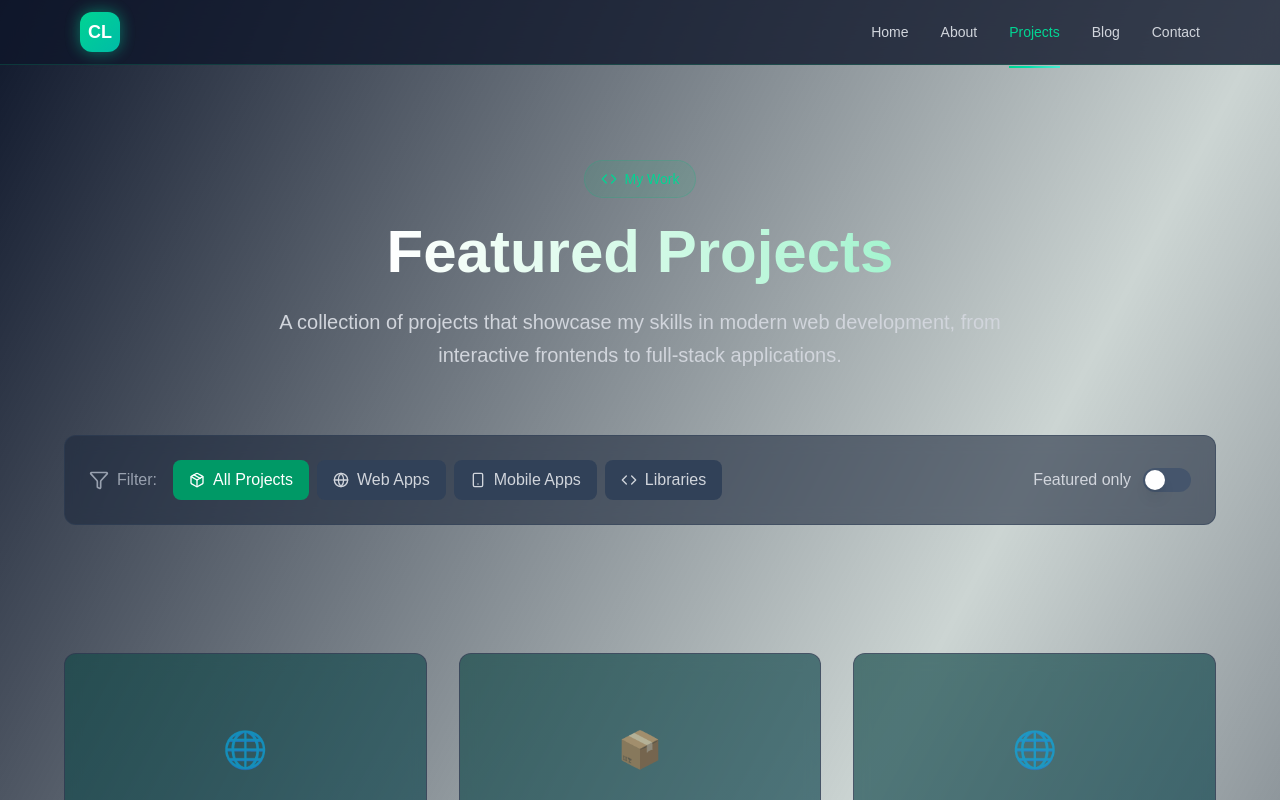
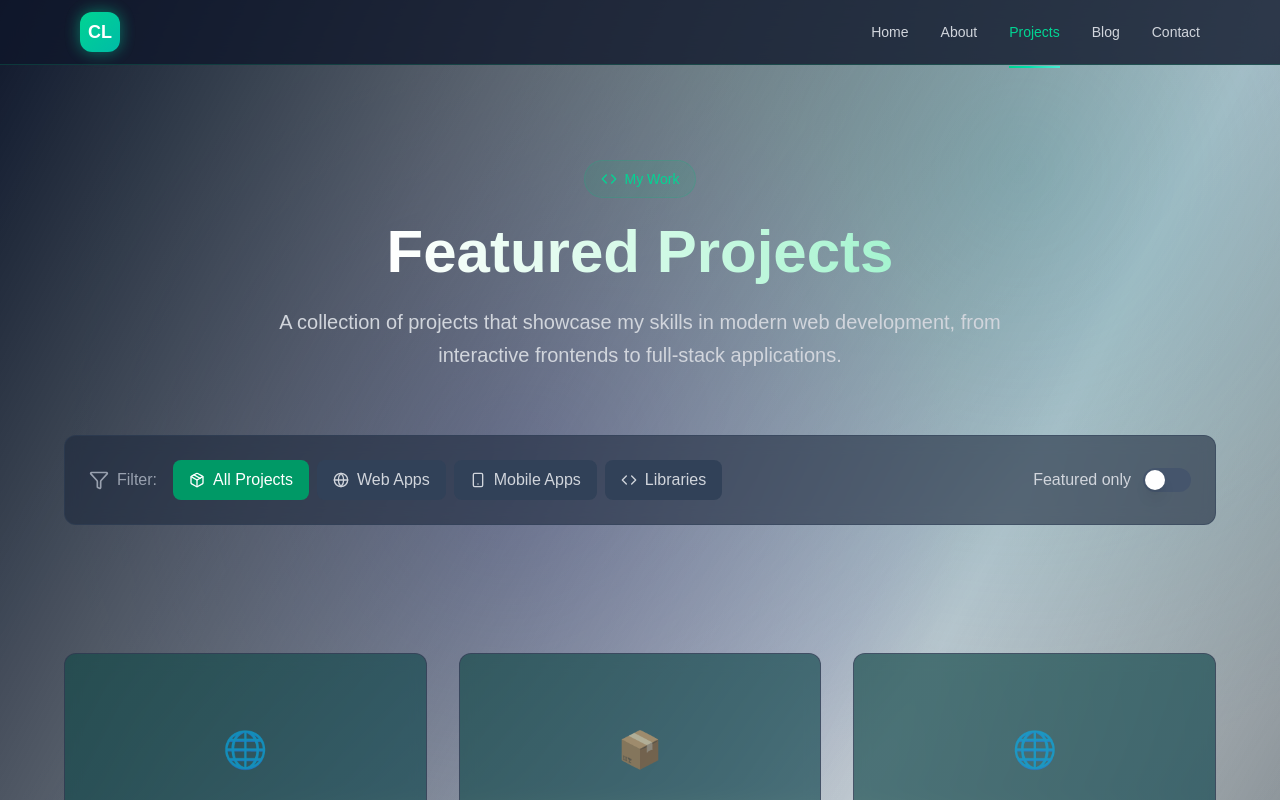
Before and after one commit to MichiyoYo/next-portfolio, a Next.js app: page /projects in a window 1280 px wide. Shown: the top 800 px of the page. Built offline with nearby package versions, Linux system fonts and the light colour scheme; a web font is replaced by a local one.

Commit message:
moved animated background to animation folder

```diff
--- a/src/app/blog/[slug]/page.tsx
+++ b/src/app/blog/[slug]/page.tsx
@@ -5,6 +5,7 @@ import Link from 'next/link';
 import { ArrowLeft, Calendar, Clock, User, Star } from 'lucide-react';
 import styles from '@/styles/blog.module.css';
 import { Badge, Tag } from '@/components/ui';
+import { AnimatedBackground } from '@/components/animations/AnimatedBackground';
 
 interface BlogPostPageProps {
   params: Promise<{
@@ -52,6 +53,7 @@ export default async function BlogPostPage({ params }: BlogPostPageProps) {
 
   return (
     <main className='min-h-screen bg-gradient-to-br from-slate-900 via-emerald-950/20 to-slate-900 pt-20'>
+      <AnimatedBackground />
       <article className='max-w-4xl mx-auto px-4 py-12'>
         <div className='mb-8'>
           <Link
--- a/src/app/blog/page.tsx
+++ b/src/app/blog/page.tsx
@@ -2,6 +2,7 @@ import { getAllBlogPosts } from '@/lib/blog';
 import Link from 'next/link';
 import { ArrowRight, Star } from 'lucide-react';
 import { BlogPostCard, FeaturedPostCard } from '@/components/ui';
+import { AnimatedBackground } from '@/components/animations/AnimatedBackground';
 
 export const metadata = {
   title: 'Blog | Cristina Lester',
@@ -22,6 +23,7 @@ export default async function BlogPage() {
 
   return (
     <div className='min-h-screen bg-gradient-to-br from-slate-900 via-emerald-950/20 to-slate-900 pt-20 px-4'>
+      <AnimatedBackground />
       <div className='max-w-6xl mx-auto py-12'>
         <header className='text-center mb-16'>
           <h1 className='text-4xl md:text-6xl font-bold text-white mb-6'>
--- a/src/app/projects/[slug]/layout.tsx
+++ b/src/app/projects/[slug]/layout.tsx
@@ -6,6 +6,7 @@ import Link from 'next/link';
 import { notFound } from 'next/navigation';
 import { fadeInUp, staggerChildren } from '@/lib/constants';
 import { getCaseStudyBySlug } from '@/lib/utils';
+import { AnimatedBackground } from '@/components/animations/AnimatedBackground';
 
 interface ProjectLayoutProps {
   children: React.ReactNode;
@@ -23,6 +24,7 @@ export default function ProjectLayout({ children, params }: ProjectLayoutProps)
 
   return (
     <main className='min-h-screen bg-gradient-to-br from-slate-900 via-emerald-950/20 to-slate-900 pt-20'>
+      <AnimatedBackground />
       {/* Header */}
       <section className='py-12 px-4'>
         <div className='max-w-4xl mx-auto'>
--- a/src/app/projects/page.tsx
+++ b/src/app/projects/page.tsx
@@ -15,6 +15,7 @@ import { fadeInUp, staggerChildren } from '@/lib/constants';
 import { PROJECTS, CATEGORIES } from '@/lib/constants';
 import { hasCaseStudy, getProjectUrl } from '@/lib/utils';
 import { Badge } from '@/components/ui';
+import { AnimatedBackground } from '@/components/animations/AnimatedBackground';
 
 export default function ProjectsPage() {
   const [activeCategory, setActiveCategory] = useState('all');
@@ -30,6 +31,7 @@ export default function ProjectsPage() {
 
   return (
     <main className='min-h-screen bg-gradient-to-br from-slate-900 via-emerald-950/20 to-slate-900 pt-20'>
+      <AnimatedBackground />
       {/* Hero Section */}
       <section className='py-20 px-4'>
         <div className='max-w-6xl mx-auto'>
--- /dev/null
+++ b/src/components/animations/AnimatedBackground.tsx
@@ -0,0 +1,46 @@
+'use client';
+
+import { motion } from 'framer-motion';
+
+export function AnimatedBackground() {
+  return (
+    <div className='fixed inset-0 -z-10 overflow-hidden'>
+      {/* Color-shifting gradient background */}
+      <motion.div
+        className='absolute inset-0 opacity-25'
+        animate={{
+          background: [
+            'radial-gradient(circle at 30% 30%, rgb(20, 184, 166) 0%, transparent 50%), radial-gradient(circle at 70% 70%, rgb(34, 197, 94) 0%, transparent 50%)',
+            'radial-gradient(circle at 40% 60%, rgb(79, 70, 229) 0%, transparent 50%), radial-gradient(circle at 80% 20%, rgb(20, 184, 166) 0%, transparent 50%)',
+            'radial-gradient(circle at 20% 80%, rgb(34, 197, 94) 0%, transparent 50%), radial-gradient(circle at 60% 40%, rgb(79, 70, 229) 0%, transparent 50%)',
+            'radial-gradient(circle at 30% 30%, rgb(20, 184, 166) 0%, transparent 50%), radial-gradient(circle at 70% 70%, rgb(34, 197, 94) 0%, transparent 50%)',
+          ],
+        }}
+        transition={{
+          duration: 20,
+          repeat: Infinity,
+          ease: 'easeInOut',
+        }}
+      />
+
+      {/* Secondary slower gradient */}
+      <motion.div
+        className='absolute inset-0 opacity-12'
+        animate={{
+          background: [
+            'linear-gradient(45deg, rgb(79, 70, 229) 0%, transparent 30%, rgb(20, 184, 166) 70%, transparent 100%)',
+            'linear-gradient(135deg, rgb(34, 197, 94) 0%, transparent 30%, rgb(79, 70, 229) 70%, transparent 100%)',
+            'linear-gradient(225deg, rgb(20, 184, 166) 0%, transparent 30%, rgb(34, 197, 94) 70%, transparent 100%)',
+            'linear-gradient(315deg, rgb(79, 70, 229) 0%, transparent 30%, rgb(20, 184, 166) 70%, transparent 100%)',
+            'linear-gradient(45deg, rgb(79, 70, 229) 0%, transparent 30%, rgb(20, 184, 166) 70%, transparent 100%)',
+          ],
+        }}
+        transition={{
+          duration: 30,
+          repeat: Infinity,
+          ease: 'easeInOut',
+        }}
+      />
+    </div>
+  );
+}
```
